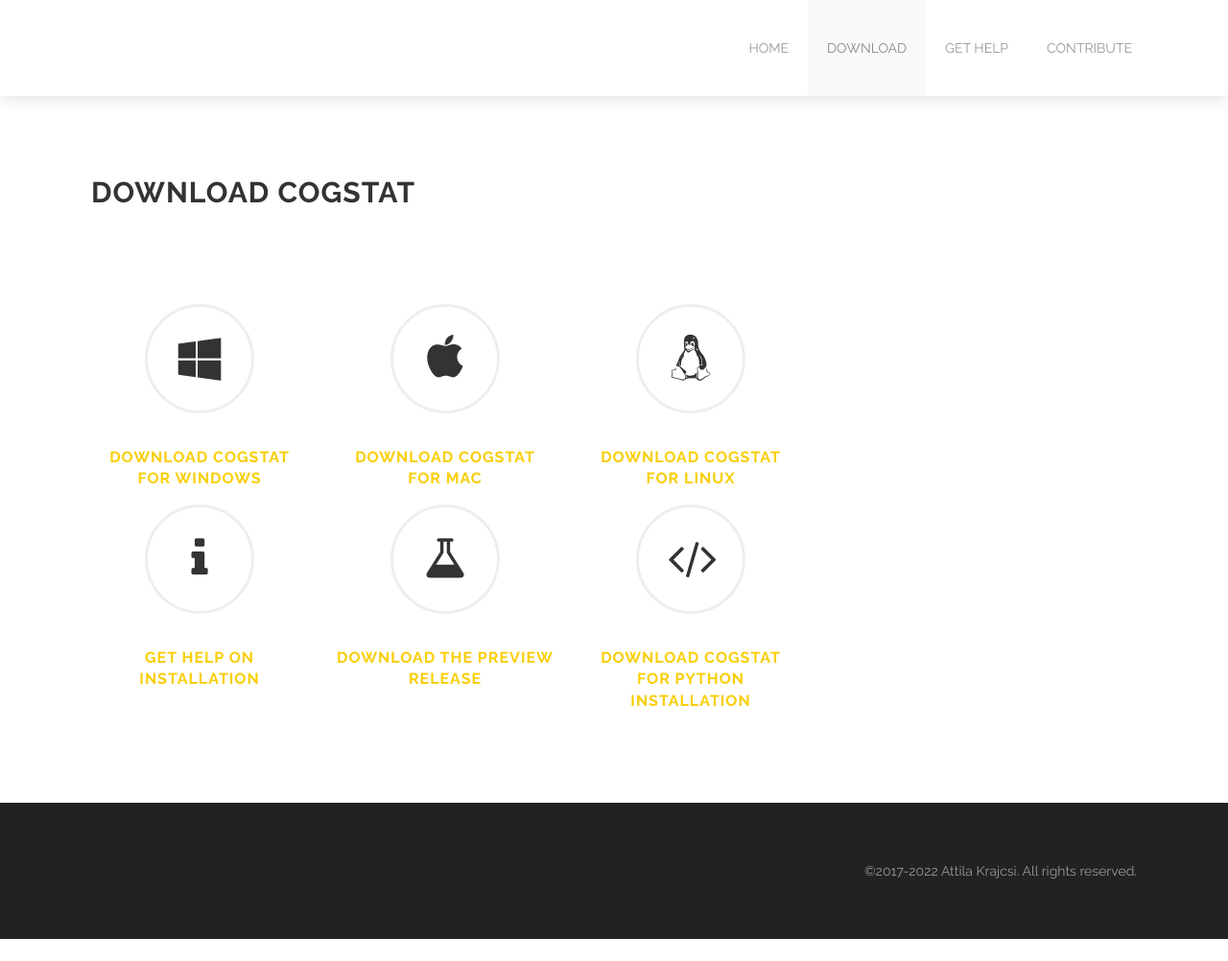
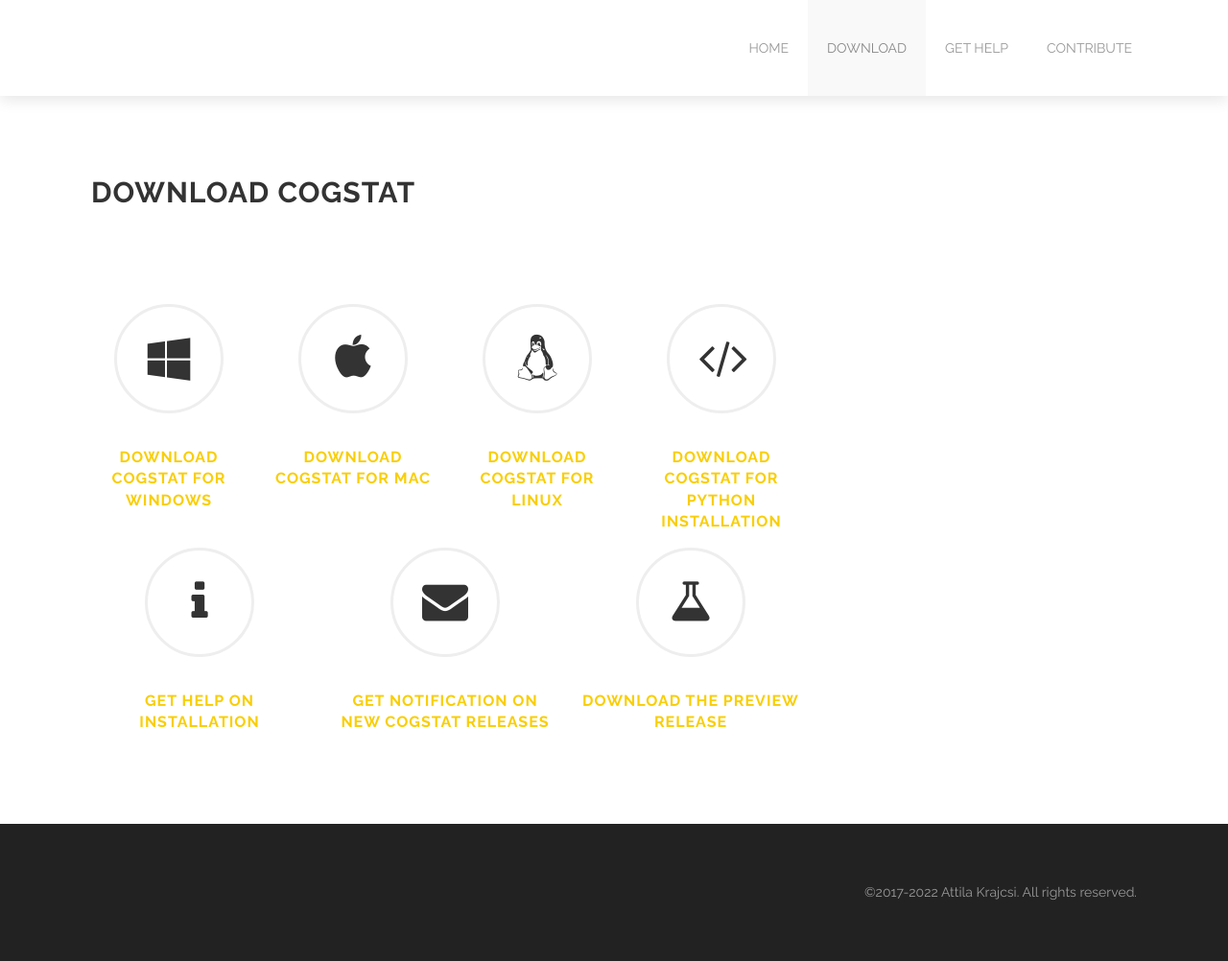
Before and after one commit to cogstat/cogstat_website, a Jekyll site: the page built from download.md, in a window 1280 px wide. Shown: the whole page at 96% size. Built offline with Jekyll 4.4.1, drawn with Linux system fonts in a browser that asks for light colours; before the commit the page ends 979 px from its top, so only the background shows below that.

Commit message:
Update download.md

```diff
--- a/download.md
+++ b/download.md
@@ -11,7 +11,7 @@ section_id: download
 
 <div class="row" style="width: 60vw">
 
-    <div class="medium-4 large-4 columns">
+    <div class="medium-3 large-3 columns">
         <div class="fadein mod modIconText" data-delay="200">
             <div class="icon-text-circle">
                 <a href="download_windows_stable.html"><i class="fa fa-windows"></i></a>
@@ -20,7 +20,7 @@ section_id: download
         </div>
     </div>
 
-    <div class="medium-4 large-4 columns">
+    <div class="medium-3 large-3 columns">
         <div class="fadein mod modIconText" data-delay="400">
             <div class="icon-text-circle">
                 <a href="download_mac_stable.html"><i class="fa fa-apple"></i></a>
@@ -29,11 +29,20 @@ section_id: download
         </div>
     </div>
 
-    <div class="medium-4 large-4 columns">
+    <div class="medium-3 large-3 columns">
         <div class="fadein mod modIconText" data-delay="600">
             <div class="icon-text-circle">
                 <a href="download_python_stable.html"><i class="fa fa-linux"></i></a>
                 <h3><a href="download_python_stable.html">Download CogStat for Linux</a></h3>
+            </div>
+        </div>
+    </div>
+
+    <div class="medium-3 large-3 columns">
+        <div class="fadein mod modIconText" data-delay="800">
+            <div class="icon-text-circle">
+                <a href="https://github.com/cogstat/cogstat/wiki/Installation#install-cogstat-in-your-existing-python-installation-for-smaller-installer-size-or-to-use-it-in-jupyter-notebook"><i class="fa fa-code"></i></a>
+                <h3><a href="https://github.com/cogstat/cogstat/wiki/Installation#install-cogstat-in-your-existing-python-installation-for-smaller-installer-size-or-to-use-it-in-jupyter-notebook">Download CogStat for Python installation</a></h3>
             </div>
         </div>
     </div>
@@ -43,7 +52,7 @@ section_id: download
 <div class="row" style="width: 60vw">
 
     <div class="medium-4 large-4 columns">
-        <div class="fadein mod modIconText" data-delay="800">
+        <div class="fadein mod modIconText" data-delay="1000">
             <div class="icon-text-circle">
                 <a href="https://github.com/cogstat/cogstat/wiki/Installation"><i class="fa fa-info"></i></a>
                 <h3><a href="https://github.com/cogstat/cogstat/wiki/Installation">Get help on Installation</a></h3>
@@ -52,7 +61,16 @@ section_id: download
     </div>
 
     <div class="medium-4 large-4 columns">
-        <div class="fadein mod modIconText" data-delay="1000">
+        <div class="fadein mod modIconText" data-delay="1200">
+            <div class="icon-text-circle">
+                <a href="https://forms.gle/VuHNHcHB58inkPUAA"><i class="fa fa-envelope"></i></a>
+                <h3><a href="https://forms.gle/VuHNHcHB58inkPUAA">Get notification on new CogStat releases</a></h3>
+            </div>
+        </div>
+    </div>
+
+    <div class="medium-4 large-4 columns">
+        <div class="fadein mod modIconText" data-delay="1400">
             <div class="icon-text-circle">
                 <a href="https://github.com/cogstat/cogstat/wiki/Installation#install-the-preview-versions-of-cogstat"><i class="fa fa-flask"></i></a>
                 <h3><a href="https://github.com/cogstat/cogstat/wiki/Installation#install-the-preview-versions-of-cogstat">Download the preview release</a></h3>
@@ -60,15 +78,6 @@ section_id: download
         </div>
     </div>
 
-    <div class="medium-4 large-4 columns">
-        <div class="fadein mod modIconText" data-delay="1200">
-            <div class="icon-text-circle">
-                <a href="https://github.com/cogstat/cogstat/wiki/Installation#install-cogstat-in-your-existing-python-installation-for-smaller-installer-size-or-to-use-it-in-jupyter-notebook"><i class="fa fa-code"></i></a>
-                <h3><a href="https://github.com/cogstat/cogstat/wiki/Installation#install-cogstat-in-your-existing-python-installation-for-smaller-installer-size-or-to-use-it-in-jupyter-notebook">Download CogStat for Python installation</a></h3>
-            </div>
-        </div>
-    </div>
-
 </div>
 
 <div class='four spacing'></div>
```
